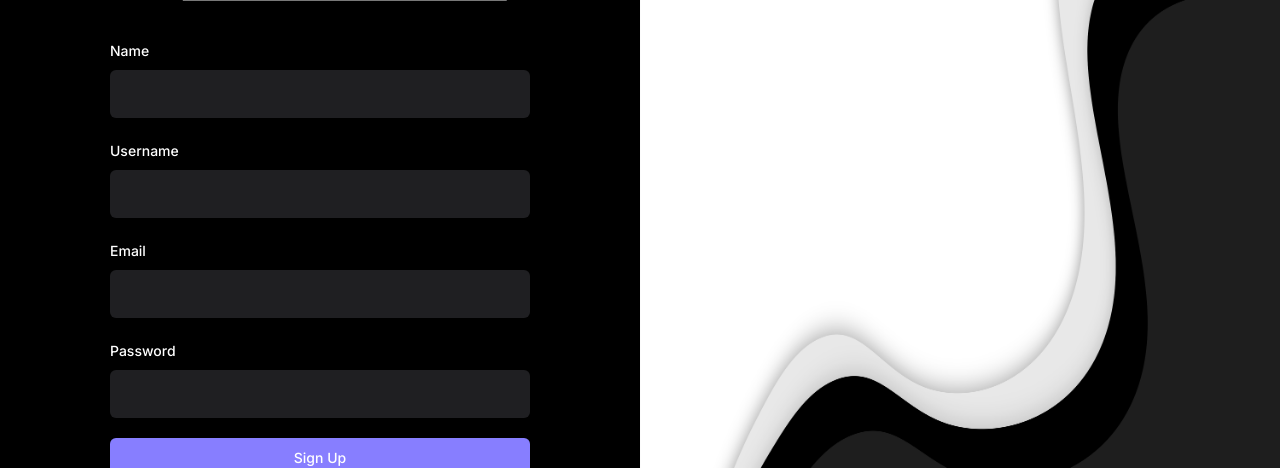
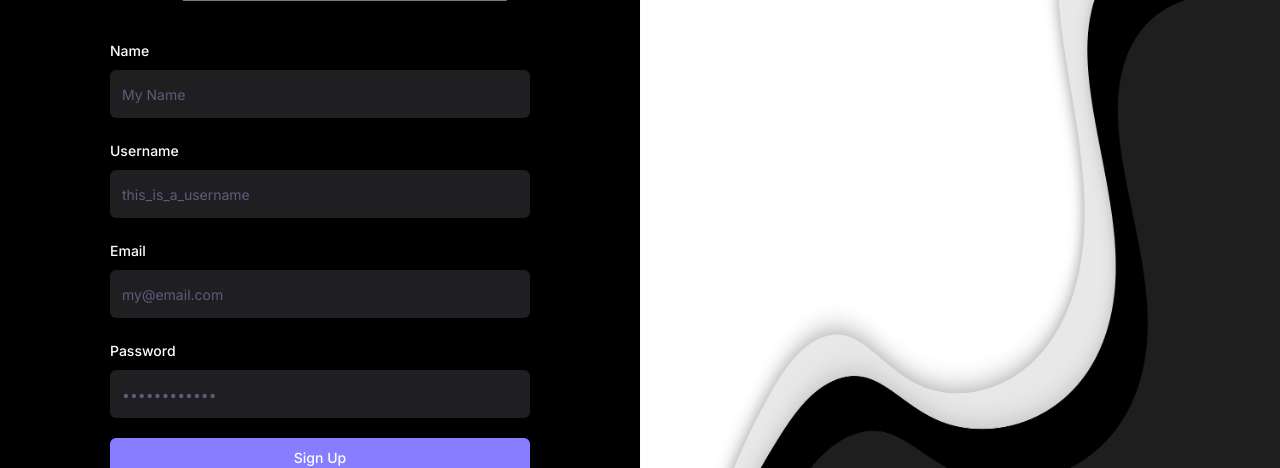
Before and after one commit to jan-eberwein/quantum-social, a React (Vite) app: page /sign-up in a window 1280 px wide. Shown: the part 184-652 px from the top of the page. Built offline with nearby package versions, Linux system fonts and the light colour scheme; no server answers.

Commit message:
Form Placeholders

```diff
--- a/src/_auth/forms/SignupForm.tsx
+++ b/src/_auth/forms/SignupForm.tsx
@@ -95,7 +95,7 @@ const SignupForm = () => {
               <FormItem>
                 <FormLabel>Name</FormLabel>
                 <FormControl>
-                  <Input type="text" className="shad-input" {...field} />
+                  <Input placeholder="My Name" type="text" className="shad-input" {...field} />
                 </FormControl>
 
                 <FormMessage />
@@ -109,7 +109,7 @@ const SignupForm = () => {
               <FormItem>
                 <FormLabel>Username</FormLabel>
                 <FormControl>
-                  <Input type="text" className="shad-input" {...field} />
+                  <Input placeholder="this_is_a_username" type="text" className="shad-input" {...field} />
                 </FormControl>
 
                 <FormMessage />
@@ -123,7 +123,7 @@ const SignupForm = () => {
               <FormItem>
                 <FormLabel>Email</FormLabel>
                 <FormControl>
-                  <Input type="email" className="shad-input" {...field} />
+                  <Input placeholder="my@email.com" type="email" className="shad-input" {...field} />
                 </FormControl>
 
                 <FormMessage />
@@ -137,7 +137,7 @@ const SignupForm = () => {
               <FormItem>
                 <FormLabel>Password</FormLabel>
                 <FormControl>
-                  <Input type="password" className="shad-input" {...field} />
+                  <Input placeholder="••••••••••••" type="password" className="shad-input" {...field} />
                 </FormControl>
 
                 <FormMessage />
```
